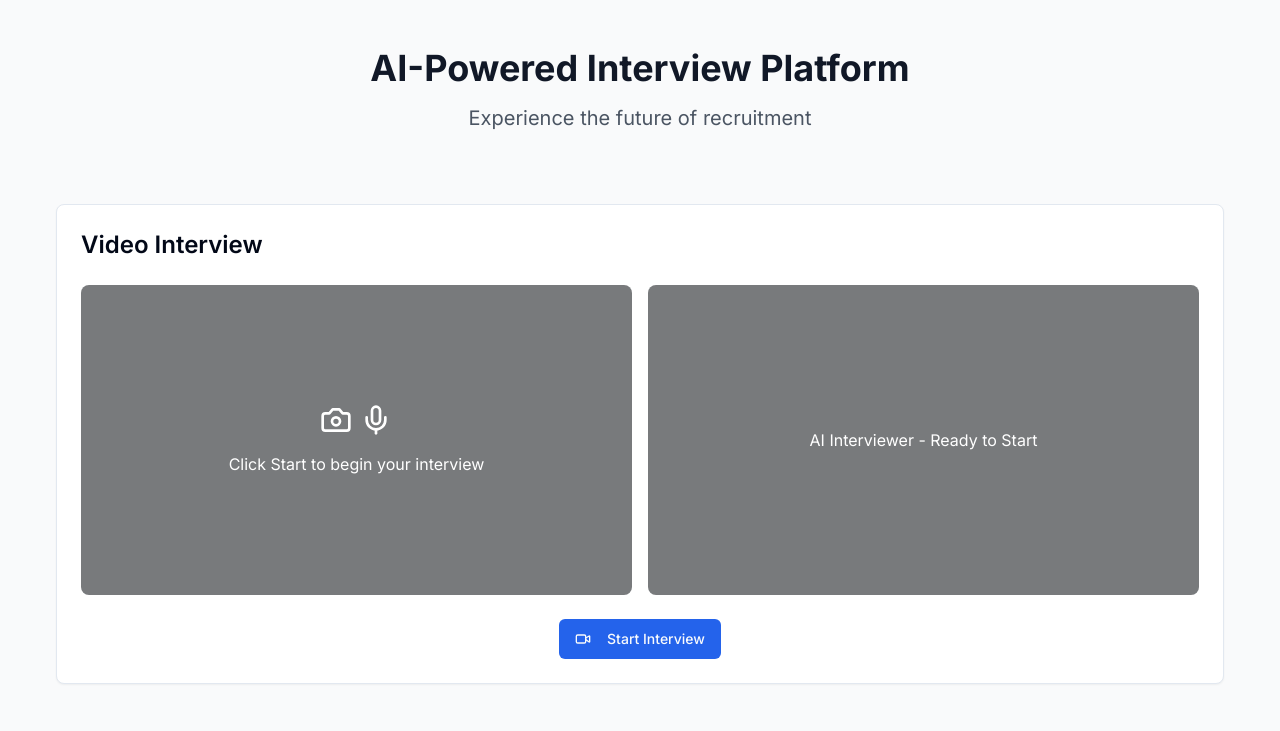
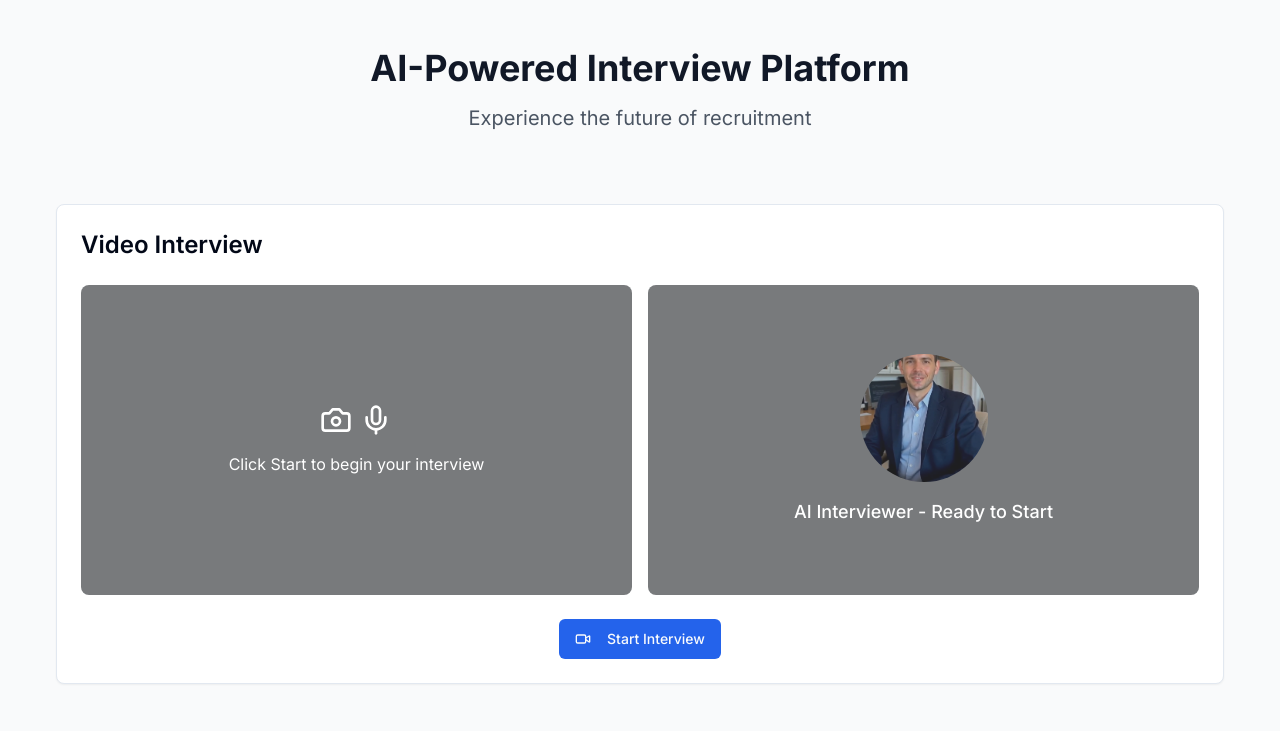
Before and after one commit to usharanimanda/ai-interview-genius, a React (Vite) app: page / in a window 1280 px wide. Shown: the top 731 px of the page. Built offline with nearby package versions, Linux system fonts and the light colour scheme.

Commit message:
Take person as Interviewer
Implement functionality to set a specific person as the interviewer in the application.
[skip gpt_engineer]

```diff
--- a/src/components/ai/AIAvatar.tsx
+++ b/src/components/ai/AIAvatar.tsx
@@ -9,19 +9,34 @@ export const AIAvatar = ({ isRecording }: AIAvatarProps) => {
   return (
     <div className="relative aspect-video bg-muted rounded-lg overflow-hidden">
       {isRecording ? (
-        <div className="w-full h-full bg-gradient-to-r from-blue-500 to-purple-500 flex items-center justify-center">
-          <div className="text-white text-center space-y-4">
+        <div className="w-full h-full flex items-center justify-center">
+          <div className="absolute inset-0">
+            <img
+              src="/lovable-uploads/6133d6fa-7dc2-4469-9a96-d912929085bf.png"
+              alt="AI Interviewer"
+              className="w-full h-full object-cover"
+            />
+            <div className="absolute inset-0 bg-gradient-to-t from-black/50 to-transparent" />
+          </div>
+          <div className="relative text-white text-center space-y-4 z-10">
             <div className="mb-2">
-              <Camera className="w-12 h-12 mx-auto animate-pulse" />
+              <Camera className="w-8 h-8 mx-auto animate-pulse opacity-75" />
             </div>
-            <p className="font-medium text-xl">AI Interviewer</p>
-            <p className="text-sm opacity-80">Active and Listening</p>
+            <p className="font-medium text-xl text-shadow">Professional AI Interviewer</p>
+            <p className="text-sm opacity-90 text-shadow">Active and Listening</p>
             <div className="w-3 h-3 bg-green-400 rounded-full mx-auto animate-ping" />
           </div>
         </div>
       ) : (
         <div className="absolute inset-0 flex items-center justify-center bg-black/50 text-white">
-          <p>AI Interviewer - Ready to Start</p>
+          <div className="text-center space-y-2">
+            <img
+              src="/lovable-uploads/6133d6fa-7dc2-4469-9a96-d912929085bf.png"
+              alt="AI Interviewer"
+              className="w-32 h-32 mx-auto rounded-full object-cover mb-4 opacity-75"
+            />
+            <p className="text-lg font-medium">AI Interviewer - Ready to Start</p>
+          </div>
         </div>
       )}
     </div>
```
Also changed, not shown: public/lovable-uploads/6133d6fa-7dc2-4469-9a96-d912929085bf.png (added).
